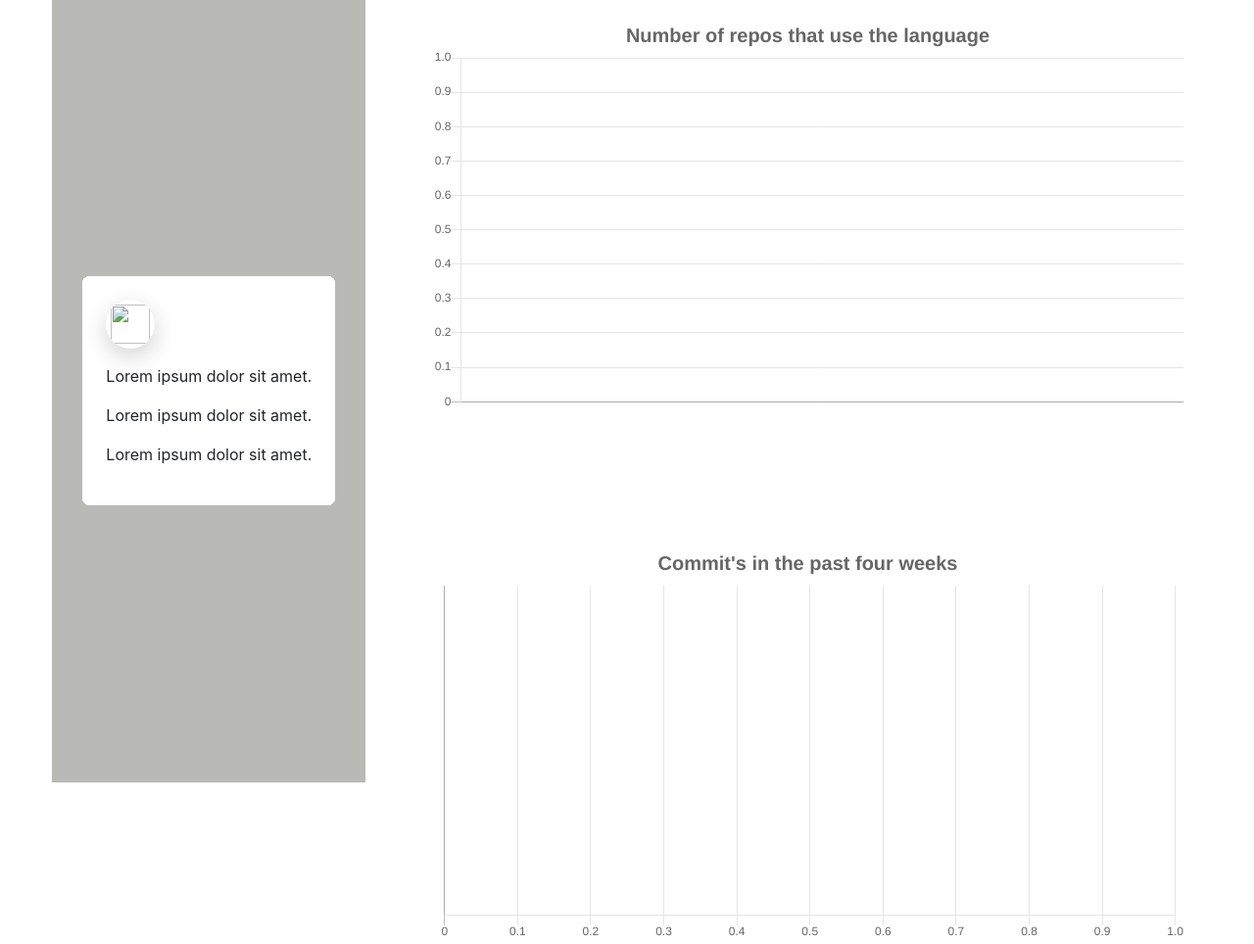
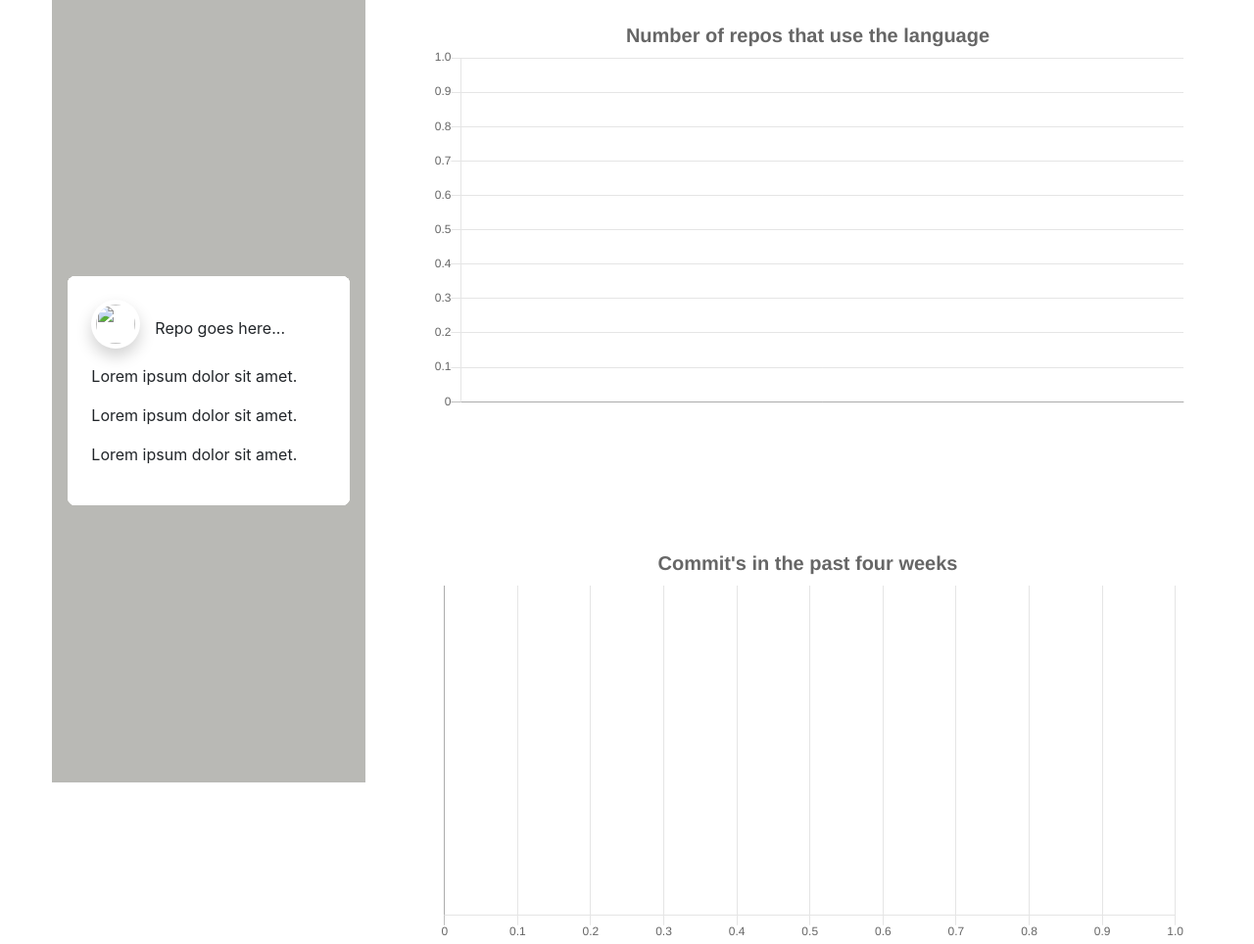
Before and after one commit to SWENG-2022-Main-Group-8/SWENG-VISUALISATION, a Flask app: template server/templates/results2.html in a window 1280 px wide. Shown: the part 993-1957 px from the top of the page at 98% size. Run offline with Flask 2, Linux system fonts and the light colour scheme; the template is opened without the code that fills it, so the values that code supplies are empty; some libraries are stand-ins or nearby versions.

Commit message:
Fixed card display

```diff
--- a/server/static/styles/styles.css
+++ b/server/static/styles/styles.css
@@ -53,7 +53,7 @@
 .repoCards .repoCard {
     background: #fff;
     padding: 1.5rem;
-    max-width: 30rem;
+    width: 90%;
     border-radius: .5rem;
     position: absolute;
     pointer-events: none;
@@ -65,7 +65,8 @@
 }
 
 .header {
-    justify-content: space-between;
+    display: flex;
+    align-items: center;
 }
 
 .profile {
@@ -77,14 +78,17 @@
     width: 50px;
     border-radius: 50%;
     padding: 5px;
-    overflow: hidden;
     background: #fff;
-    box-shadow: 0 8px 24px rgba(0, 0, 0, 0.18);
+    box-shadow: 0 8px 16px rgba(0, 0, 0, 0.18);
 }
 
 .profile .img img{
     width: 100%;
     height: 100%;
     object-fit: cover;
-    display: block;
+    border-radius: 50%;
 }
+
+.details{
+    margin-left: 15px;
+}
--- a/server/templates/results2.html
+++ b/server/templates/results2.html
@@ -76,11 +76,11 @@
                                         <div class="profile">
                                             <div class="img">
                                                 <img src="{{ userData.avatar_url }}" alt="">
-                                                <div class="details">
-                                                    <h4>{{ userData.login }}</h4>
-                                                    <p>this will be the repo name</p>
-                                                </div>
                                             </div>
+                                        </div>
+                                        <div class="details">
+                                            <h6>{{ userData.login }}</h6>
+                                            <p>Repo goes here...</p>
                                         </div>
                                     </div>
                                     <div class="statistics">
@@ -95,11 +95,11 @@
                                         <div class="profile">
                                             <div class="img">
                                                 <img src="{{ userData.avatar_url }}" alt="">
-                                                <div class="details">
-                                                    <h4>{{ userData.login }}</h4>
-                                                    <p>this will be the repo name</p>
-                                                </div>
                                             </div>
+                                        </div>
+                                        <div class="details">
+                                            <h6>{{ userData.login }}</h6>
+                                            <p>Repo goes here...</p>
                                         </div>
                                     </div>
                                     <div class="statistics">
@@ -114,11 +114,11 @@
                                         <div class="profile">
                                             <div class="img">
                                                 <img src="{{ userData.avatar_url }}" alt="">
-                                                <div class="details">
-                                                    <h4>{{ userData.login }}</h4>
-                                                    <p>this will be the repo name</p>
-                                                </div>
                                             </div>
+                                        </div>
+                                        <div class="details">
+                                            <h6>{{ userData.login }}</h6>
+                                            <p>Repo goes here...</p>
                                         </div>
                                     </div>
                                     <div class="statistics">
@@ -133,11 +133,11 @@
                                         <div class="profile">
                                             <div class="img">
                                                 <img src="{{ userData.avatar_url }}" alt="">
-                                                <div class="details">
-                                                    <h4>{{ userData.login }}</h4>
-                                                    <p>this will be the repo name</p>
-                                                </div>
                                             </div>
+                                        </div>
+                                        <div class="details">
+                                            <h6>{{ userData.login }}</h6>
+                                            <p>Repo goes here...</p>
                                         </div>
                                     </div>
                                     <div class="statistics">
@@ -152,11 +152,11 @@
                                         <div class="profile">
                                             <div class="img">
                                                 <img src="{{ userData.avatar_url }}" alt="">
-                                                <div class="details">
-                                                    <h4>{{ userData.login }}</h4>
-                                                    <p>this will be the repo name</p>
-                                                </div>
                                             </div>
+                                        </div>
+                                        <div class="details">
+                                            <h6>{{ userData.login }}</h6>
+                                            <p>Repo goes here...</p>
                                         </div>
                                     </div>
                                     <div class="statistics">
```
